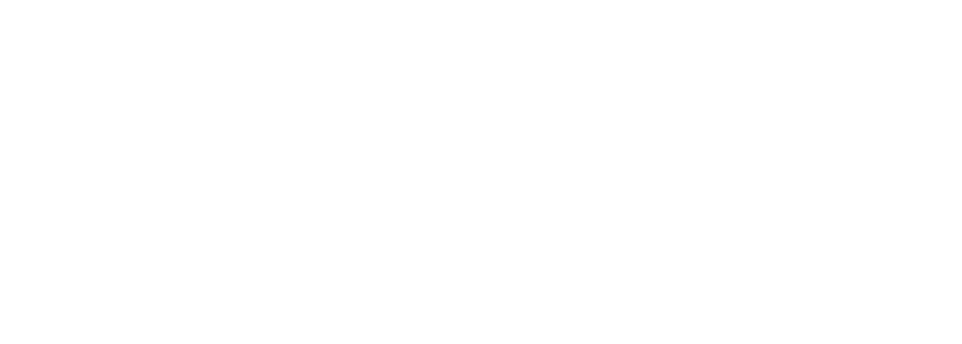
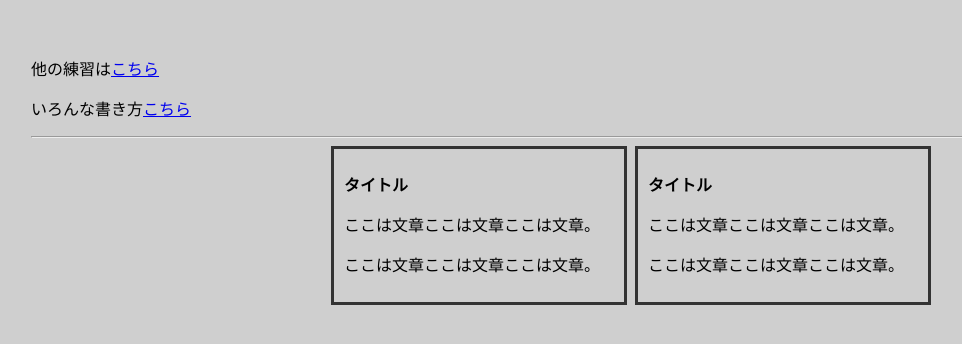
Before and after one commit to kirikirimai/emotion-test, a React (Create React App) app: page /anystyles in a window 1280 px wide. Before the commit this address had no page. Shown: the top 344 px of the page, without its empty margins (9-971 px from the left). Built offline with nearby package versions, Linux system fonts and the light colour scheme.

Commit message:
add css test

```diff
--- a/src/App.js
+++ b/src/App.js
@@ -2,6 +2,7 @@
 import { BrowserRouter,Route,Routes } from "react-router-dom";
 import Home from "./pages/Home";
 import Practice from "./pages/Practice";
+import AnyStyles from "./pages/AnyStyles";
 
 function App() {
 
@@ -10,6 +11,7 @@
       <Routes>
         <Route path={`/`} element={<Home />} />
         <Route path={`/practice/`} element={<Practice />} />
+        <Route path={`/anystyles/`} element={<AnyStyles />} />
       </Routes>
     </BrowserRouter>
   );
--- /dev/null
+++ b/src/pages/AnyStyles.js
@@ -0,0 +1,84 @@
+import React, { useState } from "react";
+/** @jsxImportSource @emotion/react */
+import { css, Global } from "@emotion/react";
+import { Link } from "react-router-dom";
+
+const AnyStyles = () => {
+  const [isBg,setBg]=useState(false)
+
+  const onBgHandler=()=>{
+    setBg(!isBg)
+  }
+  return (
+    <>
+      <Global
+        styles={css`
+          body {
+            background-color: #cfcfcf;
+            padding: 40px;
+          }
+        `}
+      />
+      <div>
+        <p>
+          他の練習は<Link to={`/practice/`}>こちら</Link>
+        </p>
+        <p>
+          いろんな書き方<Link to={`/anystyles/`}>こちら</Link>
+        </p>
+
+        <hr />
+        <div css={boxLyout.wrap}>
+          <div onClick={onBgHandler} css={boxLyout.box(isBg)}>
+            <h2 css={boxLyout.ttl}>タイトル</h2>
+            <div css={boxLyout.article}>
+              <p>ここは文章ここは文章ここは文章。</p>
+              <p>ここは文章ここは文章ここは文章。</p>
+            </div>
+          </div>
+
+          <div onClick={onBgHandler} css={boxLyout.box(isBg)}>
+            <h2 css={boxLyout.ttl}>タイトル</h2>
+            <div css={boxLyout.article}>
+              <p>ここは文章ここは文章ここは文章。</p>
+              <p>ここは文章ここは文章ここは文章。</p>
+            </div>
+          </div>
+        </div>
+      </div>
+    </>
+  );
+};
+
+const boxLyout = {
+  wrap: css`
+    display: flex;
+    width: 100%;
+    max-width: 600px;
+    margin: auto;
+    justify-content: space-between;
+  `,
+  box: (flg)=>(
+    css`
+    width: 45%;
+    border: 3px solid #333;
+    padding: 10px;
+    cursor: pointer;
+    background-color: ${flg && "red"};
+  `
+  ),
+  ttl: css`
+    font-weight: bold;
+    font-size: 16px;
+    margin-bottom: 10px;
+  `,
+  article: css`
+    p {
+      &:not(:first-child) {
+        margin-top: 10px;
+      }
+    }
+  `,
+};
+
+export default AnyStyles;
--- a/src/pages/Home.js
+++ b/src/pages/Home.js
@@ -136,6 +136,7 @@
         <h1 css={ttlh1}>EmotoinCSSの練習</h1>
 
         <p>他の練習は<Link to={`/practice/`}>こちら</Link></p>
+        <p>いろんな書き方<Link to={`/anystyles/`}>こちら</Link></p>
         <div css={box}>ここはボックス</div>
         <div css={style}>ここはボックス:オブジェク</div>
         <p
--- a/src/pages/Practice.js
+++ b/src/pages/Practice.js
@@ -35,6 +35,7 @@
         <p>
           ホームは<Link to={`/`}>こちら</Link>
         </p>
+        <p>いろんな書き方<Link to={`/anystyles/`}>こちら</Link></p>
         <hr />
         <h2>Emotionによるcss animation</h2>
         <div css={anime}></div>
```
